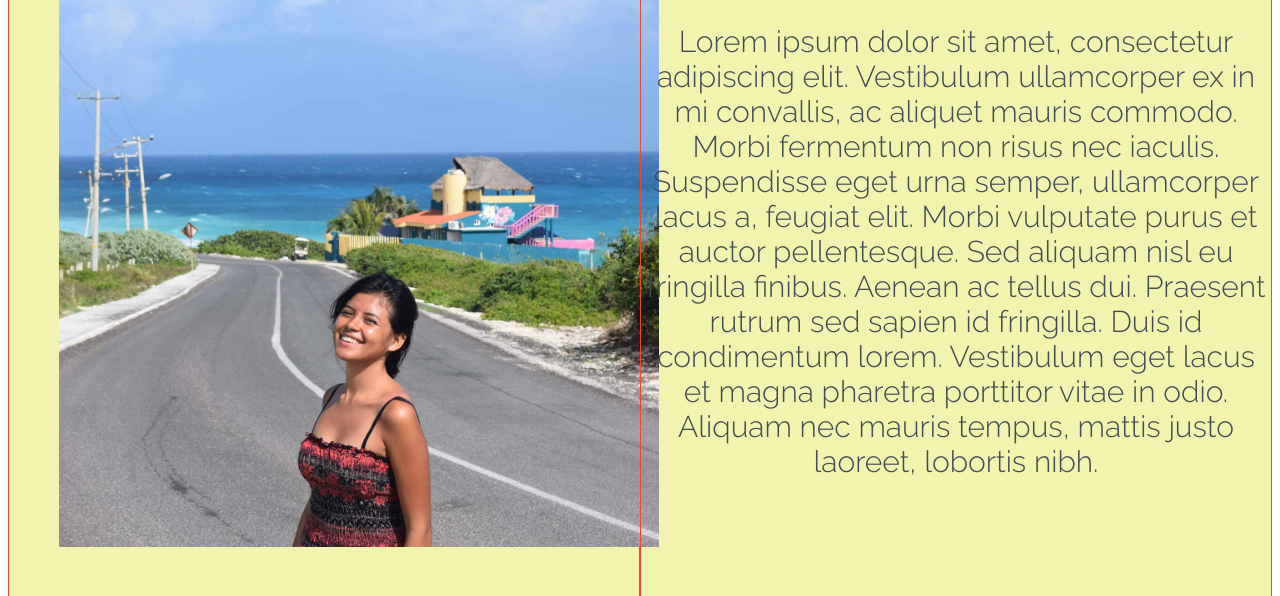
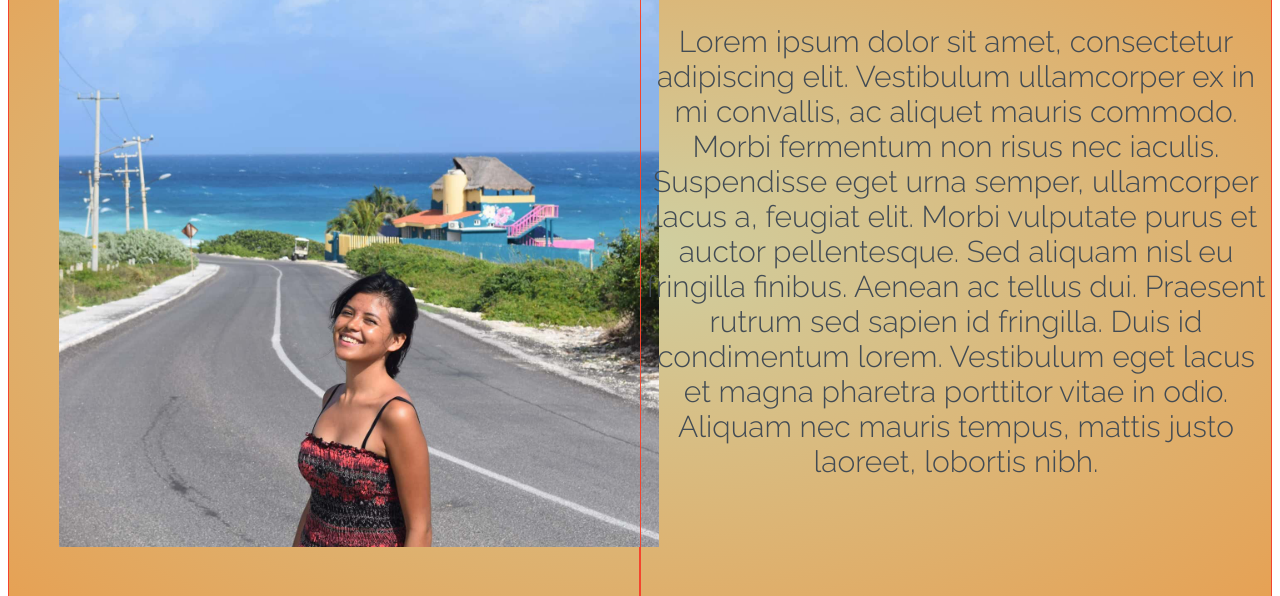
Before and after one commit to margesy/portafolio-margesy, a plain HTML site: page index.html in a window 1280 px wide. Shown: the part 199-795 px from the top of the page. Drawn offline with Linux system fonts and the light colour scheme.

Commit message:
agregamos gradiantes al main

```diff
--- a/css/estilo.css
+++ b/css/estilo.css
@@ -66,6 +66,8 @@ main {
     background-color: #F2F3AE;
     display: block;
     flex-direction: row;
+    background: radial-gradient(ellipse, rgb(236, 152, 42) 0%, rgb(230, 218, 113));
+    background: radial-gradient(rgb(207, 207, 161), rgb(230, 161, 84));
 }
 
 
```
